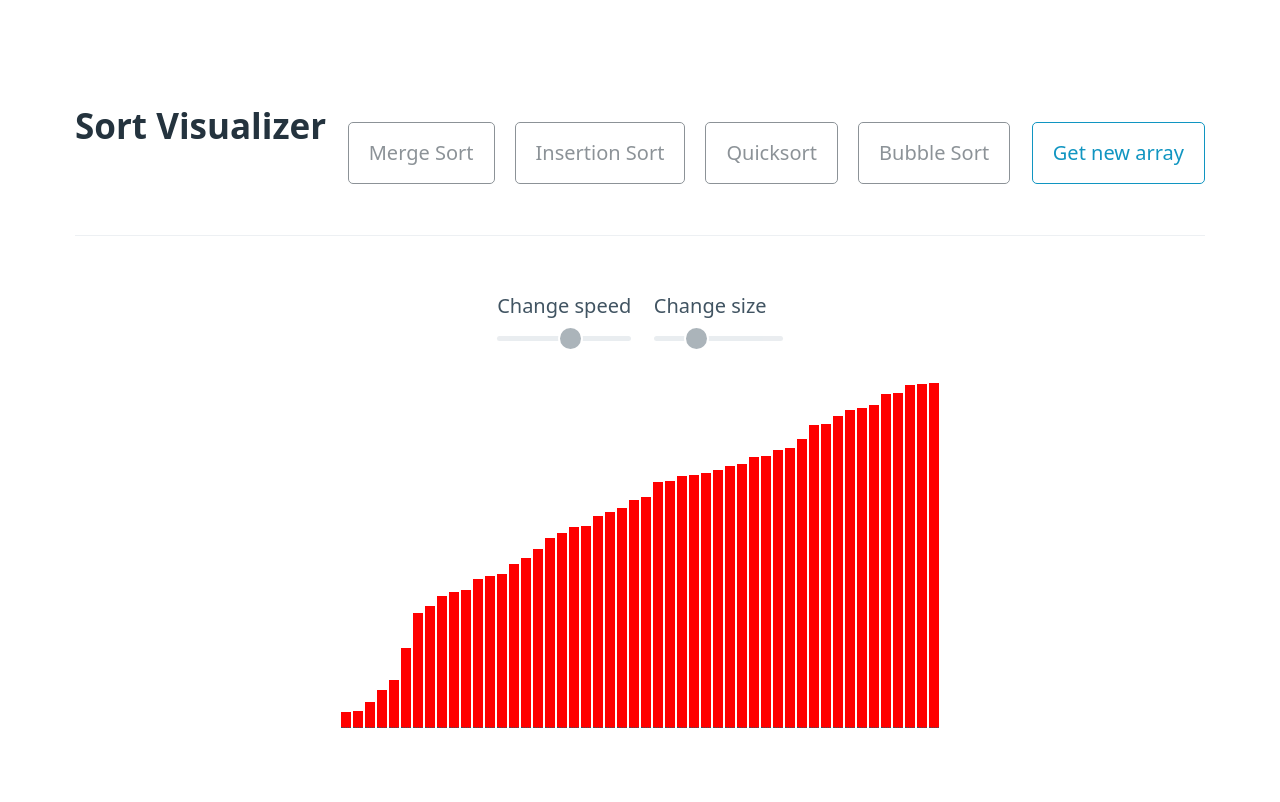
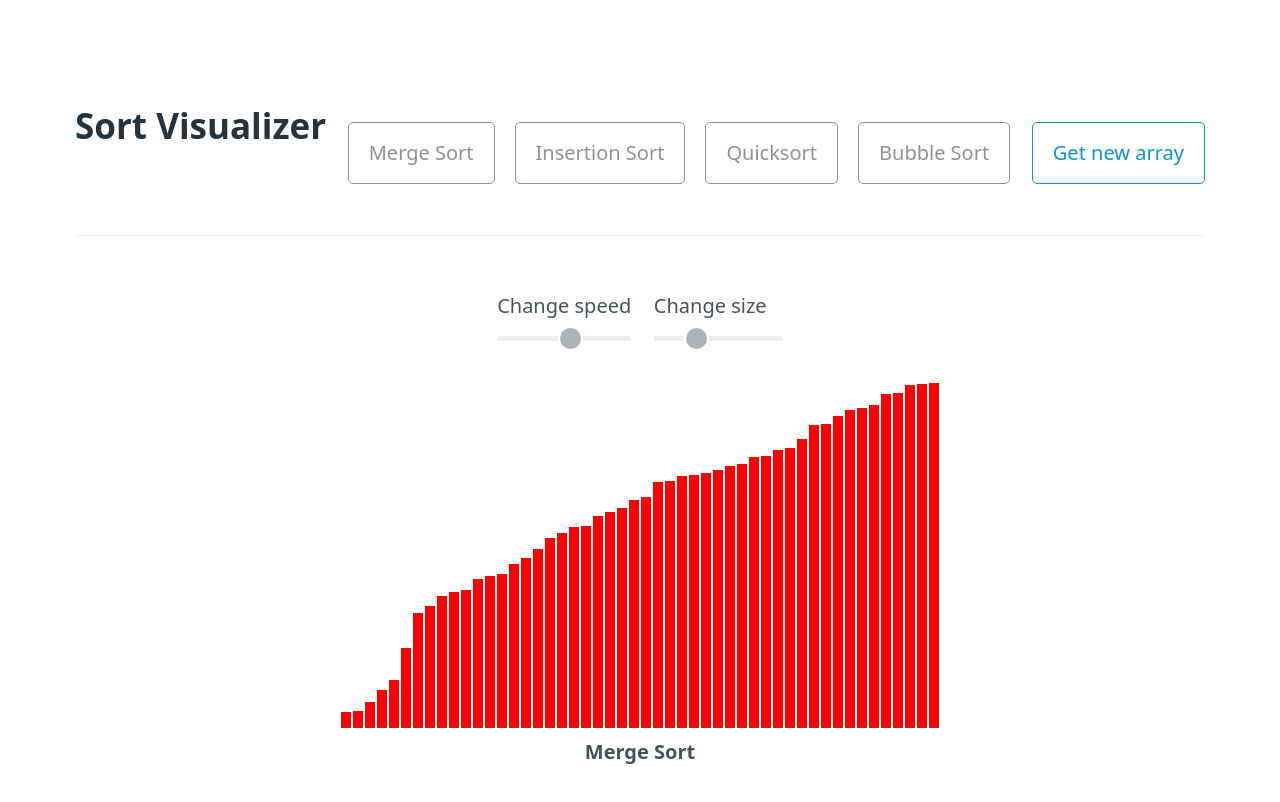
Before and after one commit to jackaitken/sorting-visualizer, a React (Create React App) app: page / in a window 1280 px wide. Both pictures are taken after a click on the button "Merge Sort". Shown: the top 802 px of the page. Built offline with nearby package versions, Linux system fonts and the light colour scheme.

Commit message:
Added algorithm info component

```diff
--- a/src/components/algorithms/Algorithms.js
+++ b/src/components/algorithms/Algorithms.js
@@ -1,39 +1,55 @@
 import React, { useState, useEffect, useContext } from 'react';
 import { SortingAlgorithms } from '../../lib/algorithms/sortingAlgorithms';
-import MergeSortButton from '../algorithms/MergeSortButton';
-import InsertionSortButton from '../algorithms/InsertionSortButton';
-import QuicksortButton from '../algorithms/QuicksortButton';
-import BubbleSortButton from '../algorithms/BubbleSortButton';
+import MergeSortButton from './merge_sort/MergeSortButton';
+import InsertionSortButton from './insertion_sort/InsertionSortButton';
+import QuicksortButton from './quicksort/QuicksortButton';
+import BubbleSortButton from './bubble_sort/BubbleSortButton';
 import ArrayContext from '../ArrayContext';
+import QuicksortInfo from '../algorithms/quicksort/QuicksortInfo';
+import InsertionSortInfo from '../algorithms/insertion_sort/InsertionSortInfo';
+import BubbleSortInfo from '../algorithms/bubble_sort/BubbleSortInfo';
+import MergeSortInfo from '../algorithms/merge_sort/MergeSortInfo';
 
 function Algorithms() {
-  const { array, sortSpeed, buttons } = useContext(ArrayContext);
+  const { array, sortSpeed, buttons, algorithm } = useContext(ArrayContext);
 
   const [ childButtonsDisabled, setChildButtonsDisabled ] = buttons;
+  const [ childAlgorithmSelected, setChildAlgorithmSelected ] = algorithm;
   const [ quicksortAnimation, setQuicksortAnimation ] = useState();
   const [ bubbleAnimation, setBubbleAnimation ] = useState();
   const [ insertionSortAnimation, setInsertionSortAnimation ] = useState();
   const [ mergeSortAnimation, setMergeSortAnimation ] = useState();
   const [ animationFinished, setAnimationFinished ] = useState(false);
 
+  let algorithmInformation = {
+    merge: <MergeSortInfo/>,
+    insertion: <InsertionSortInfo/>,
+    quick: <QuicksortInfo/>,
+    bubble: <BubbleSortInfo/>,
+  }
+
   function handleMergeSortAnimation(sortAlgorithm) {
     setChildButtonsDisabled(true);
     setMergeSortAnimation(sortAlgorithm([...array]));
+    setChildAlgorithmSelected(algorithmInformation['merge']);
   }
 
   function handleInsertionSortAnimation(sortAlgorithm) {
     setChildButtonsDisabled(true);
     setInsertionSortAnimation(sortAlgorithm([...array]));
+    setChildAlgorithmSelected(algorithmInformation['insertion']);
   }
 
   function handleQuicksortAnimation(sortAlgorithm) {
     setChildButtonsDisabled(true);
     setQuicksortAnimation(sortAlgorithm([...array]));
+    setChildAlgorithmSelected(algorithmInformation['quick']);
   }
 
   function handleBubbleSortAnimation(sortAlgorithm) {
     setChildButtonsDisabled(true);
     setBubbleAnimation(sortAlgorithm([...array]));
+    setChildAlgorithmSelected(algorithmInformation['bubble']);
   }
 
   useEffect(() => {
--- a/src/components/algorithms/QuicksortButton.js
+++ /dev/null
@@ -1,15 +0,0 @@
-import React from 'react';
-import styles from '../../styles/AppStyles.module.css';
-
-function QuicksortButton({ handleClick, disabled }) {
-  return (
-    <button
-    onClick={handleClick}
-    className={styles.algoButton}
-    className={'contrast outline'}
-    disabled={disabled}>
-    Quicksort</button>
-  );
-}
-
-export default QuicksortButton;
--- a/src/components/algorithms/MergeSortButton.js
+++ b/src/components/algorithms/bubble_sort/BubbleSortButton.js
@@ -1,15 +1,15 @@
 import React from 'react';
-import styles from '../../styles/AppStyles.module.css';
+import styles from '../../../styles/AppStyles.module.css';
 
-function MergeSortButton({ handleClick, disabled }) {
+function BubbleSortButton({ handleClick, disabled }) {
   return (
     <button
     onClick={handleClick}
     className={styles.algoButton}
     className={'contrast outline'}
     disabled={disabled}>
-    Merge Sort</button>
+    Bubble Sort</button>
   );
 }
 
-export default MergeSortButton;
+export default BubbleSortButton;
--- /dev/null
+++ b/src/components/algorithms/bubble_sort/BubbleSortInfo.js
@@ -0,0 +1,13 @@
+import React from 'react';
+
+function BubbleSortInfo() {
+  return (
+  <div>
+    <p>
+      <strong>Bubble Sort</strong>
+    </p>
+  </div>
+  );
+}
+
+export default BubbleSortInfo;
--- a/src/components/algorithms/InsertionSortButton.js
+++ b/src/components/algorithms/insertion_sort/InsertionSortButton.js
@@ -1,5 +1,5 @@
 import React from 'react';
-import styles from '../../styles/AppStyles.module.css';
+import styles from '../../../styles/AppStyles.module.css';
 
 function InsertionSortButton({ handleClick, disabled }) {
   return (
--- /dev/null
+++ b/src/components/algorithms/insertion_sort/InsertionSortInfo.js
@@ -0,0 +1,13 @@
+import React from 'react';
+
+function InsertionSortInfo() {
+  return (
+  <div>
+    <p>
+      <strong>Insertion Sort</strong>
+    </p>
+  </div>
+  );
+}
+
+export default InsertionSortInfo;
--- a/src/components/algorithms/BubbleSortButton.js
+++ b/src/components/algorithms/merge_sort/MergeSortButton.js
@@ -1,15 +1,15 @@
 import React from 'react';
-import styles from '../../styles/AppStyles.module.css';
+import styles from '../../../styles/AppStyles.module.css';
 
-function BubbleSortButton({ handleClick, disabled }) {
+function MergeSortButton({ handleClick, disabled }) {
   return (
     <button
     onClick={handleClick}
     className={styles.algoButton}
     className={'contrast outline'}
     disabled={disabled}>
-    Bubble Sort</button>
+    Merge Sort</button>
   );
 }
 
-export default BubbleSortButton;
+export default MergeSortButton;
--- /dev/null
+++ b/src/components/algorithms/merge_sort/MergeSortInfo.js
@@ -0,0 +1,13 @@
+import React from 'react';
+
+function MergeSortInfo() {
+  return (
+  <div>
+    <p>
+      <strong>Merge Sort</strong>
+    </p>
+  </div>
+  );
+}
+
+export default MergeSortInfo;
--- /dev/null
+++ b/src/components/algorithms/quicksort/QuicksortButton.js
@@ -0,0 +1,17 @@
+import React from 'react';
+import styles from '../../../styles/AppStyles.module.css';
+
+function QuicksortButton({ handleClick, disabled }) {
+  return (
+    <>
+      <button
+      onClick={handleClick}
+      className={styles.algoButton}
+      className={'contrast outline'}
+      disabled={disabled}>
+      Quicksort</button>
+    </>
+  );
+}
+
+export default QuicksortButton;
--- /dev/null
+++ b/src/components/algorithms/quicksort/QuicksortInfo.js
@@ -0,0 +1,22 @@
+import React from 'react';
+
+function QuicksortInfo() {
+  return (
+  <div>
+    <p>
+      <strong>Quicksort</strong> is an in place sorting algorithm that uses a combination
+      of partitions and recursion to achieve a sorted array. It works by first setting
+      an arbitrary pivot (in this example the last element) and using a left and right
+      pointer. The left pointer moves until it reaches an element that is greater than
+      the right element then it stops and the right pointer advances toward the
+      left pointer. When the right pointer reaches an element that is less than the left
+      pointer, the right pointer stops and the elements at the left and right pointer swap.
+      The pointers continue this until the left pointer has moved beyond the right pointer.
+      At this point then we move the pivot to the left pointer and recursively examine the
+      left part of the array. Then we recursively examine the right part of the array.
+    </p>
+  </div>
+  );
+}
+
+export default QuicksortInfo;
--- a/src/components/sort_visualizer/SortVisualizer.js
+++ b/src/components/sort_visualizer/SortVisualizer.js
@@ -13,11 +13,13 @@ function SortVisualizer() {
   const [ array, setArray ] = useState(getRandomArray(arraySize));
   const [ sortSpeed, setSortSpeed ] = useState('50');
   const [ buttonsDisabled, setButtonsDisabled ] = useState(false);
+  const [ algorithmSelected, setAlgorithmSelected ] = useState(false);
 
   let settings = {
     array: array,
     sortSpeed: sortSpeed,
     buttons: [ buttonsDisabled, setButtonsDisabled ],
+    algorithm: [ algorithmSelected, setAlgorithmSelected ],
   }
 
   function handleSetNewArray() {
@@ -37,6 +39,8 @@ function SortVisualizer() {
     });
   }, [array]);
 
+  console.log(algorithmSelected);
+
   return (
     <>
       <nav>
@@ -55,6 +59,11 @@ function SortVisualizer() {
       <div>
         <ArrayRepresentation array={array} />
       </div>
+      <div className={styles.algorithmInfo}>
+        {algorithmSelected  ?
+        algorithmSelected : ''
+        }
+      </div>
     </>
   );
 }
--- a/src/styles/AppStyles.module.css
+++ b/src/styles/AppStyles.module.css
@@ -12,3 +12,9 @@
 .algoButton {
   margin: 1%;
 }
+
+.algorithmInfo {
+  display: flex;
+  justify-content: center;
+  align-items: center;
+}
```
